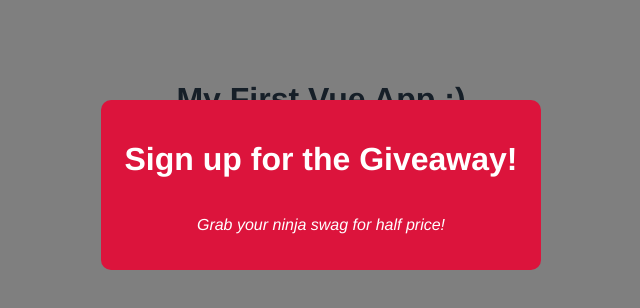
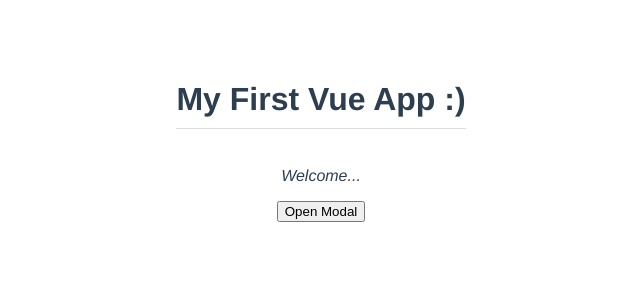
Before and after one commit to lbertoncello/vue-modal-project, a Vue app: page / in a window 1280 px wide. Shown: the top 308 px of the page, without its empty margins (319-959 px from the left). Built offline with nearby package versions, Linux system fonts and the light colour scheme.

Commit message:
class: emitting custom events

```diff
--- a/src/App.vue
+++ b/src/App.vue
@@ -1,6 +1,10 @@
 <template>
   <h1>{{ title }}</h1>
-  <Modal :header="header" :text="text" theme="sale" />
+  <p>Welcome...</p>
+  <div v-if="showModal">
+    <Modal :header="header" :text="text" theme="sale" @close="toggleModal" />
+  </div>
+  <button @click="toggleModal">Open Modal</button>
 </template>
 
 <script>
@@ -15,9 +19,15 @@ export default {
     return {
       title: 'My First Vue App :)',
       header: 'Sign up for the Giveaway!',
-      text: 'Grab your ninja swag for half price!'
+      text: 'Grab your ninja swag for half price!',
+      showModal: false
     }
   },
+  methods: {
+    toggleModal() {
+      this.showModal = !this.showModal
+    }
+  }
 }
 </script>
 
--- a/src/components/Modal.vue
+++ b/src/components/Modal.vue
@@ -1,5 +1,5 @@
 <template>
-  <div class="backdrop">
+  <div class="backdrop" @click="closeModal">
     <div class="modal" :class="{ sale: theme === 'sale', dark: theme === 'dark' }">
       <h1>{{ header }}</h1>
       <p>{{ text }}</p>
@@ -10,6 +10,12 @@
 <script>
 export default {
   props: [ 'header', 'text', 'theme' ],
+  methods: {
+    closeModal() {
+      // It creates a custom event called 'close'
+      this.$emit('close')
+    }
+  }
 }
 </script>
 
```
